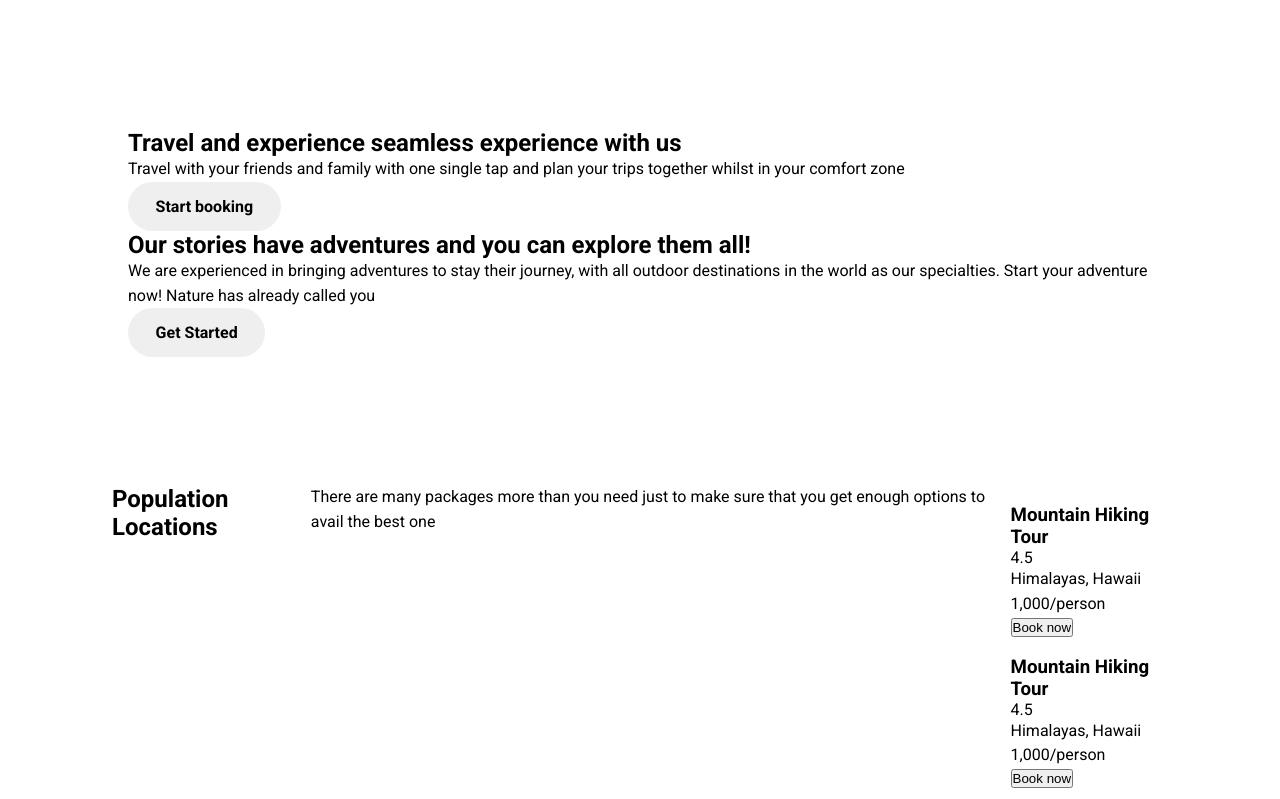
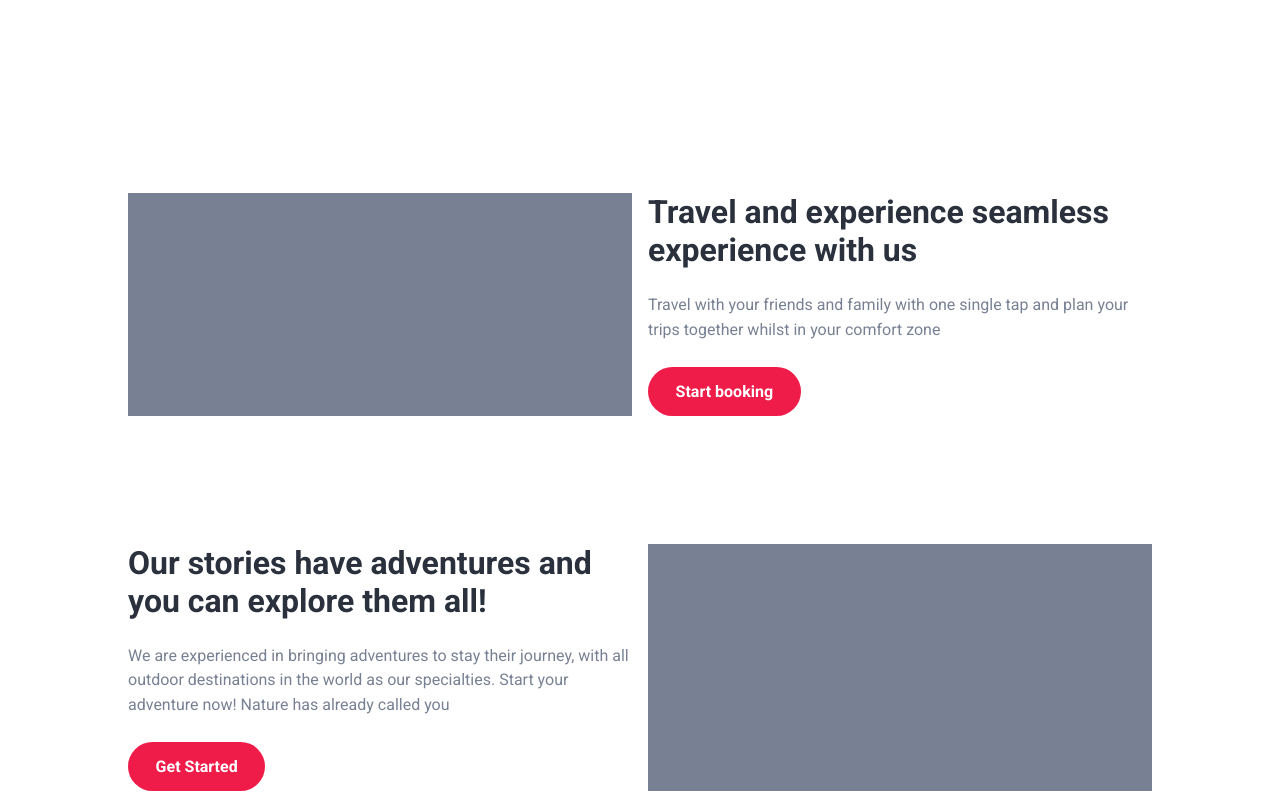
Before and after one commit to Master-Osaro/travelwise, a Next.js app: page / in a window 1280 px wide. Shown: the part 721-1520 px from the top of the page. Built offline with nearby package versions, Linux system fonts and the light colour scheme.

Commit message:
Value add section structure

```diff
--- a/components/Value.module.css
+++ b/components/Value.module.css
@@ -0,0 +1,22 @@
+.value{
+    display: grid;
+    grid-template-columns: 1fr 1fr;
+    padding: 4rem 0;
+    gap: 1rem;
+}
+.value__content{
+    display: flex;
+    flex-direction: column;
+    gap: 1.5rem;
+}
+.value__content h2{
+    font-size: 2rem;
+}
+.value__content button{
+    width: fit-content;
+}
+.value__photo{
+    background: var(--grey-text);
+    width: 100%;
+    height: 100%;
+}
--- a/components/ValueProp.jsx
+++ b/components/ValueProp.jsx
@@ -1,22 +1,23 @@
+import style from "@/components/Value.module.css"
 function ValueProp() {
   return (
     <section className="section section__value">
       <div className="section__inner">
-        <div className="value value-1">
-          <div className="value__photo"></div>
-          <div className="value__content">
+        <div className={`${style.value} value-1`}>
+          <div className={`${style.value__photo}`}></div>
+          <div className={`${style.value__content}`}>
             <h2>Travel and experience seamless experience with us</h2>
             <p>Travel with your friends and family with one single tap and plan your trips together whilst in your comfort zone</p>
-            <button className="btn">Start booking</button>
+            <button className="btn btn-primary">Start booking</button>
           </div>
         </div>
-        <div className="value value-2">
-          <div className="value__content">
+        <div className={`${style.value} value-2`}>
+          <div className={`${style.value__content}`}>
             <h2>Our stories have adventures and you can explore them all!</h2>
             <p>We are experienced in bringing adventures to stay their journey, with all outdoor destinations in the world as our specialties. Start your adventure now! Nature has already called you</p>
-            <button className="btn">Get Started</button>
+            <button className="btn btn-primary">Get Started</button>
           </div>
-          <div className="value__photo"></div>
+          <div className={`${style.value__photo}`}></div>
         </div>
       </div>
     </section>
--- a/styles/globals.css
+++ b/styles/globals.css
@@ -18,6 +18,9 @@ body{
     font-family: Arial, Helvetica, sans-serif;
 }
 
+h1,h2,h3,h4,h5,h6,.title{
+    color: var(--blue-header);
+}
 h1{
     font-size: 2rem;
 }
@@ -29,6 +32,7 @@ p {
     margin: 0;
     padding: 0;
     line-height: 1.55rem;
+    color: var(--grey-text);
 }
 
 /* ================== Buttons ==================== */
@@ -46,9 +50,9 @@ p {
     font-family: inherit;
     transition: all .3s;
 }
-.btn:hover{
-    /* border: 2px solid var(--black); */
-}
+/* .btn:hover{
+    border: 2px solid var(--black);
+} */
 .btn-primary{
     background: var(--primary-pink);
     color: var(--white);
@@ -168,8 +172,6 @@ p {
 
 }
 
-
-
 section{
     padding: 4rem 1rem;
     width: 100%;
```
Also changed, not shown: assets/cameraman.jpg (added), assets/thom-holmes-sbH46HtZls8-unsplash (1).jpg (added).
